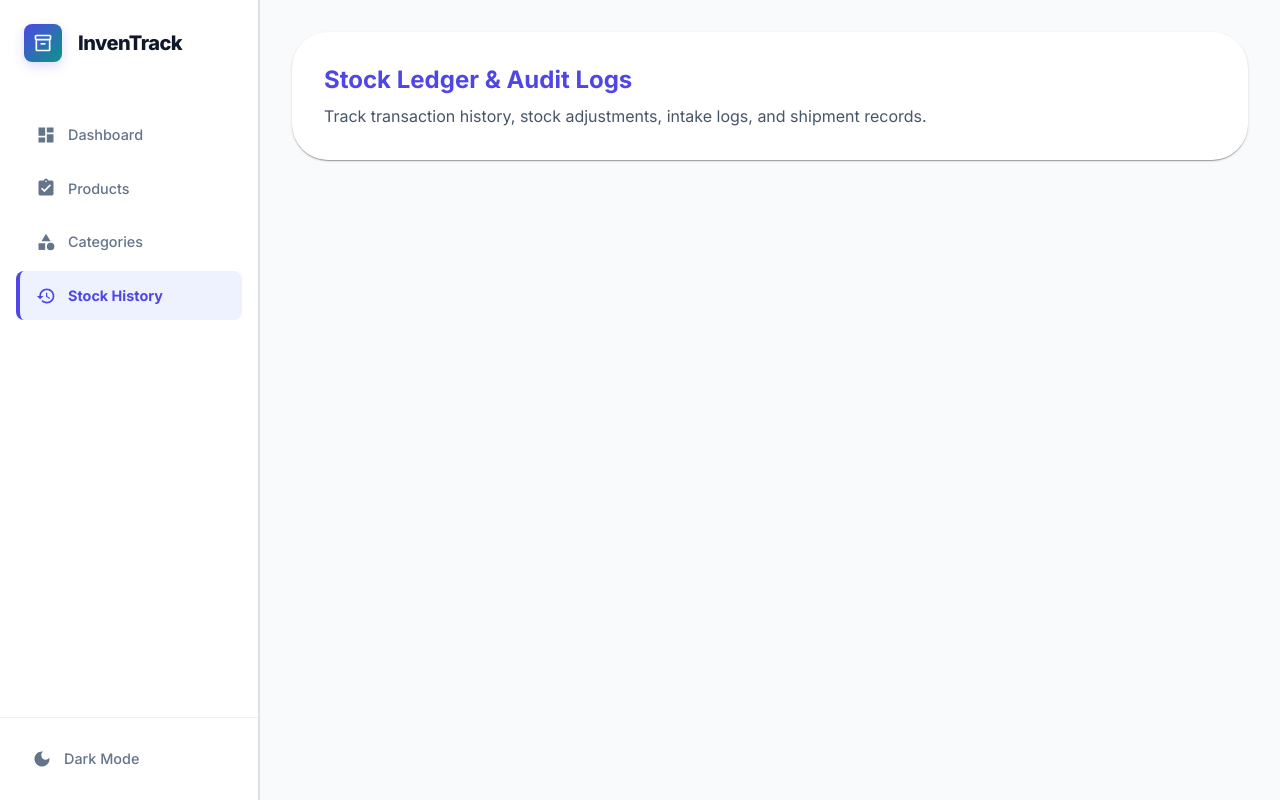
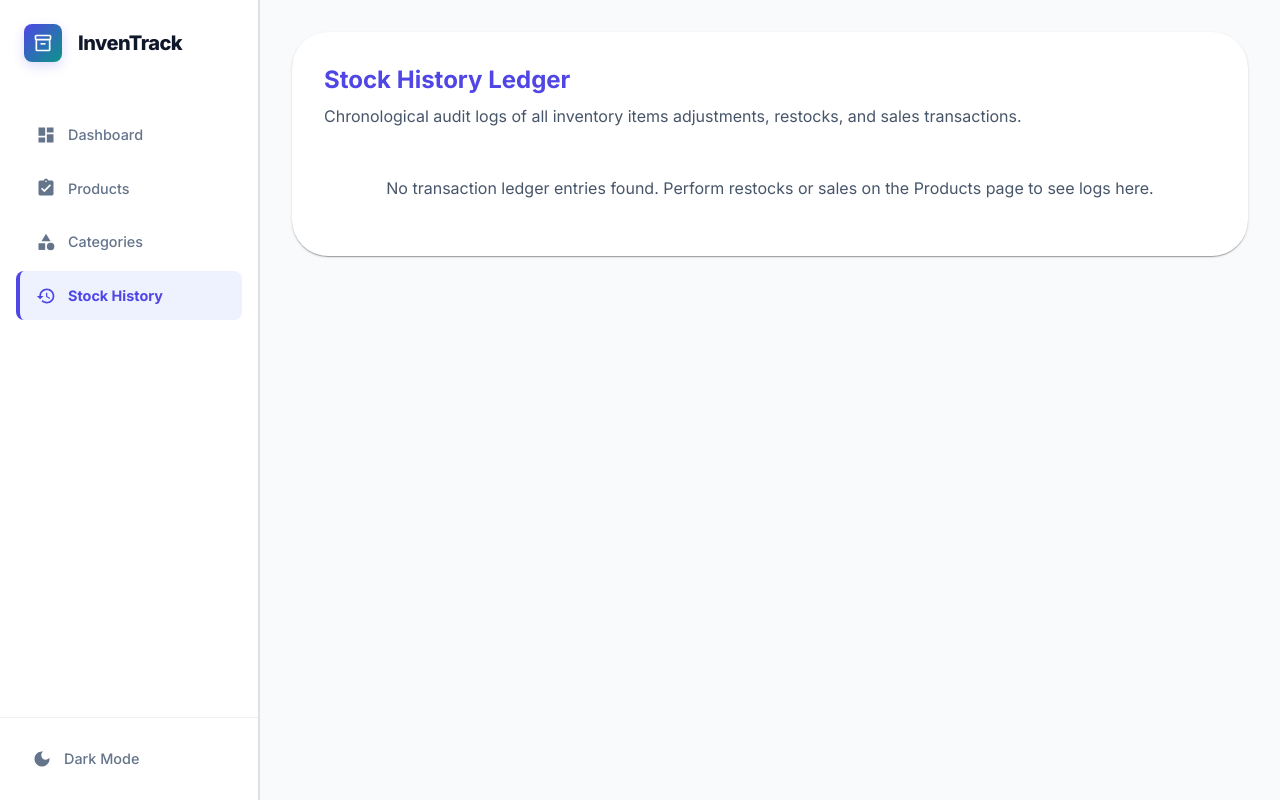
Before and after one commit to Lithira-Sasmitha/Inventory_Management_System, a React (Create React App) app in the folder frontend/: page /stock-history in a window 1280 px wide. Built offline with nearby package versions, Linux system fonts and the light colour scheme.

Commit message:
feat: add product filtering for stock history

```diff
--- a/frontend/src/pages/StockHistory/StockHistory.jsx
+++ b/frontend/src/pages/StockHistory/StockHistory.jsx
@@ -1,17 +1,19 @@
 import React from 'react';
-import { Box, Paper, Typography } from '@mui/material';
+import EntityPage from '../../components/common/EntityPage/EntityPage';
+import { useInventory } from '../../context/InventoryContext';
+import StockHistoryLog from '../../components/StockHistory/StockHistory';
 
 export default function StockHistory() {
+  const { products, stockHistory } = useInventory();
+
   return (
-    <Box sx={{ p: { xs: 3, sm: 4 } }}>
-      <Paper sx={{ p: 4, borderRadius: 3 }}>
-        <Typography variant="h5" gutterBottom color="primary" sx={{ fontWeight: 700 }}>
-          Stock Ledger & Audit Logs
-        </Typography>
-        <Typography variant="body1" color="text.secondary">
-          Track transaction history, stock adjustments, intake logs, and shipment records.
-        </Typography>
-      </Paper>
-    </Box>
+    <EntityPage
+      title="Stock History Ledger"
+      description="Chronological audit logs of all inventory items adjustments, restocks, and sales transactions."
+      isEmpty={stockHistory.length === 0}
+      emptyText="No transaction ledger entries found. Perform restocks or sales on the Products page to see logs here."
+    >
+      <StockHistoryLog products={products} stockHistory={stockHistory} />
+    </EntityPage>
   );
 }
```
